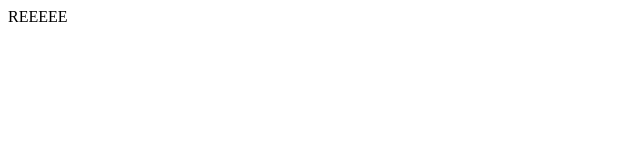
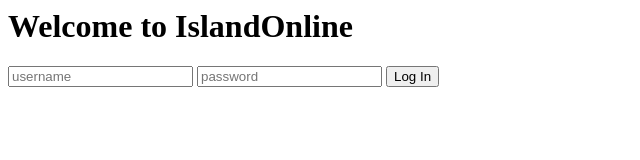
Before and after one commit to S1nus/IslandOnline, a website: page index.html in a window 1280 px wide. Shown: the whole page, without its empty margins (0-640 px from the left). Drawn offline with Linux system fonts and the light colour scheme.

Commit message:
update index.html
no css yet

```diff
--- a/index.html
+++ b/index.html
@@ -2,6 +2,11 @@
 <head>
 </head>
 <body>
-  REEEEE
+  <div id="main">
+    <h1>Welcome to IslandOnline</h1>
+    <input type="text" placeholder="username" />
+    <input type="password" placeholder="password" />
+    <button>Log In</button>
+  </div>
 </body>
 </html>
```
Also changed, not shown: style.css (added).
